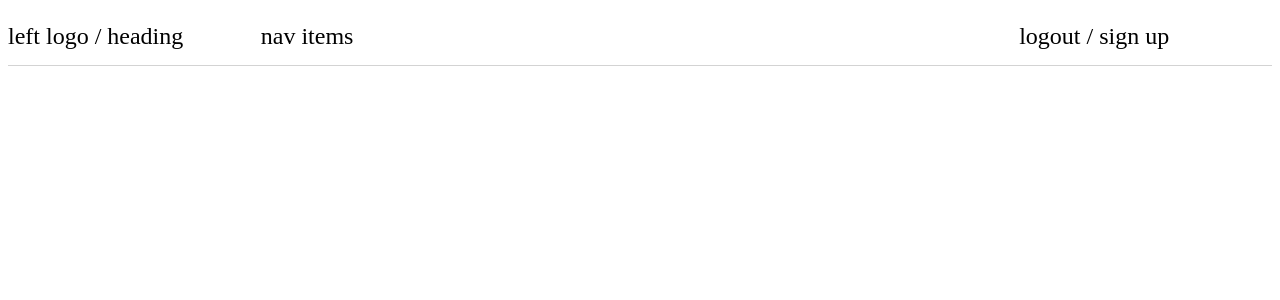
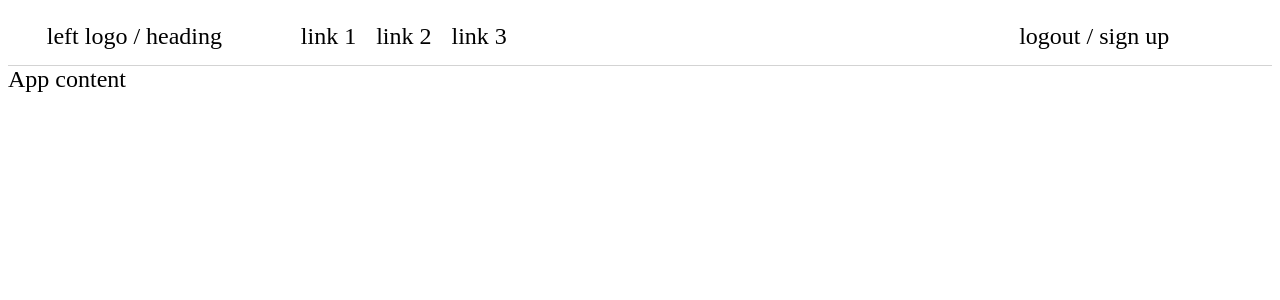
Before and after one commit to githubakarsh/clique-app, a React (Create React App) app: page / in a window 1280 px wide. Shown: the top 300 px of the page. Built offline with nearby package versions, Linux system fonts and the light colour scheme.

Commit message:
header component css changes

```diff
--- a/src/App.js
+++ b/src/App.js
@@ -6,6 +6,10 @@ function App() {
   return (
     <div className="App">
      <HeaderComponent />
+     <main>
+
+       App content
+     </main>
     </div>
   );
 }
--- a/src/components/header/HeaderComponent.jsx
+++ b/src/components/header/HeaderComponent.jsx
@@ -5,7 +5,13 @@ export const HeaderComponent = ({
 }) => {
     return <div className="header-main">
         <section className="header-left-items">left logo / heading</section>
-        <section className="header-center-items"> nav items</section>
+        <section className="header-center-items">
+            <ul>
+                <li>link 1</li>
+                <li>link 2</li>
+                <li>link 3</li>
+            </ul>
+        </section>
         <section className="header-right-items"> logout / sign up</section>
     </div>
 }
--- a/src/styles/components/header.scss
+++ b/src/styles/components/header.scss
@@ -4,7 +4,11 @@
     border-bottom: 1px solid lightgray;
     padding-bottom: 15px;
     padding-top: 15px;
+    position: sticky;
+    position: -webkit-sticky;
+    top: 0;
     @media screen and (max-width : 768px) {
+        position: unset;
         flex-direction: column;
         border-bottom: none;
         width: 75%;
@@ -15,12 +19,20 @@
 
 .header-left-items {
     width: 20%;
+    text-align: center;
     @media screen and (max-width : 768px) {
         width: auto;
     }
 }
 .header-center-items {
     width: 60%;
+    ul {
+        margin: 0;
+        li {
+            display: inline-flex;
+            padding-right: 20px;
+        }
+    }
     @media screen and (max-width : 768px) {
         width: auto;
      }
```
